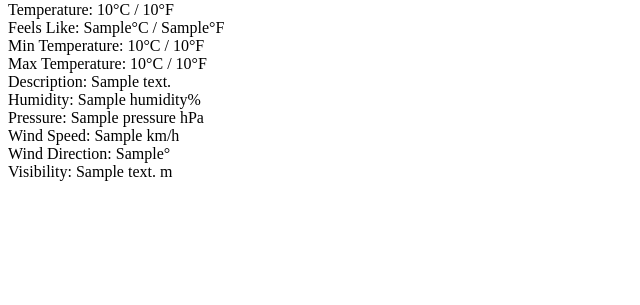
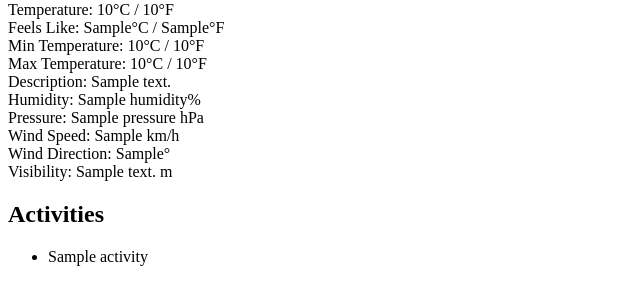
Before and after one commit to thiagapuncher/Weather-Chatbot, a Flask app: template templates/index.html in a window 1280 px wide. Shown: the part 167-472 px from the top of the page, without its empty margins (0-640 px from the left). Run offline with Flask 3, Linux system fonts and the light colour scheme; the template is opened without the code that fills it: most values are stand-ins (such as "Sample title", 1, 10 or a date in 2020).

Commit message:
Fixed the get activities
Now it prints out the suggested activities based on location and weather

```diff
--- a/app.py
+++ b/app.py
@@ -41,6 +41,7 @@ def index():
         temp_min_fahrenheit = temp_min_celsius * 9 / 5 + 32
         temp_max_fahrenheit = temp_max_celsius * 9 / 5 + 32
 
+
         # other weather data
         humidity = data["main"]["humidity"]
         pressure = data["main"]["pressure"]
@@ -49,6 +50,23 @@ def index():
         wind_direction = data["wind"]["deg"]
         visibility = data["visibility"]
         city_name = data["name"]
+
+
+        # determine activity type based on weather conditions
+        if "rain" in description or "storm" in description:
+            activity_type = "museum"
+        elif "snow" in description:
+            activity_type = "ski_resort"
+        elif "clear" in description or "sunny" in description:
+            activity_type = "park"
+        else:
+            activity_type = "cafe"
+
+        # get activities suggestions
+        activities = get_activities_suggestions(city, activity_type)
+
+
+
 
         # rendering the weather data
         return render_template(
@@ -68,8 +86,49 @@ def index():
             wind_speed=wind_speed,
             wind_direction=wind_direction,
             visibility=visibility,
+             activities=activities,
         )
     return render_template("index.html")
+
+
+def get_activities_suggestions(city, activity_type):
+    # get coords needed
+    geocoding_url = f"https://maps.googleapis.com/maps/api/geocode/json?address={city}&key={GOOGLEPLACES_API_KEY}"
+    geo_response = requests.get(geocoding_url).json()
+
+    # see if api request was successful
+    if not geo_response['results']:
+        return ["No activities found"]
+
+    # get the coords
+    lat = geo_response['results'][0]['geometry']['location']['lat']
+    lon = geo_response['results'][0]['geometry']['location']['lng']
+
+# debugging
+    print(f"Coordinates for {city}: Latitude: {lat}, Longitude: {lon}")
+
+
+    places_url = (
+        f"https://maps.googleapis.com/maps/api/place/nearbysearch/json"
+        f"?location={lat},{lon}"
+        f"&radius=5000"
+        f"&type={activity_type}"
+        f"&key={GOOGLEPLACES_API_KEY}"
+    )
+
+    places_response = requests.get(places_url).json()
+    print(f"Google Places API Response: {places_response}")
+
+    activities = []
+    for place in places_response.get("results", []):
+        activities.append(place["name"])
+
+    if not activities:
+        return ["No activities found"]
+    return activities
+
+
+
 
 if __name__ == '__main__':
     app.run(debug=True)
@@ -133,39 +192,6 @@ def get_weather_data(location, time_period):
   return weather_response
 
 
-def get_activities_suggestions(location, weather_data):
-   # first determine the weather condition
-    weather_condition = weather_data['current']['weather'][0]['main'].lower()
-
-    # set activities based on the weather conditions
-    if 'rain' in weather_condition:
-        activities_type = 'museum'
-    else:
-        activities_type = 'park'
-
-    # using google places API to get the activities suggestions
-    geolocation_url = f'https://maps.googleapis.com/maps/api/geocode/json?address={location}&key={GOOGLEPLACES_API_KEY}'
-    geolocation_response = requests.get(geolocation_url).json()
-    if not geolocation_response['results']:
-        return []
-
-    lat = geolocation_response['results'][0]['geometry']['location']['lat']
-    lon = geolocation_response['results'][0]['geometry']['location']['lng']
-
-    places_url = (
-        'https://maps.googleapis.com/maps/api/place/nearbysearch/json'
-        f'?location={lat},{lon}'
-        f'&radius=5000'
-        f'&type={activities_type}'
-        f'&key={GOOGLEPLACES_API_KEY}'
-
-    )
-
-    places_response = requests.get(places_url).json()
-    activities = []
-    for place in places_response['results']:
-        activities.append(place['name'])
-    return activities
 
 
 
--- a/configuration.py
+++ b/configuration.py
@@ -1,2 +1,2 @@
-OPENWEATHER_API_KEY = 'enter  your own api key here'
-GOOGLEPLACES_API_KEY = 'enter your own api key here'
+OPENWEATHER_API_KEY = 'cd861acbc11e155deeda8fe2866e6f33'
+GOOGLEPLACES_API_KEY = 'AIzaSyDV8W2X1UukL_G2mXJIgyUnQb58wofth08'
--- a/templates/index.html
+++ b/templates/index.html
@@ -32,5 +32,17 @@
     {% endif %}
 
 
+{% if activities %}
+    <h2>Activities</h2>
+    <ul>
+        {% for activity in activities %}
+            <li>{{ activity }}</li>
+        {% endfor %}
+    </ul>
+{% endif %}
+
+
+
+
 </body>
 </html>
```
